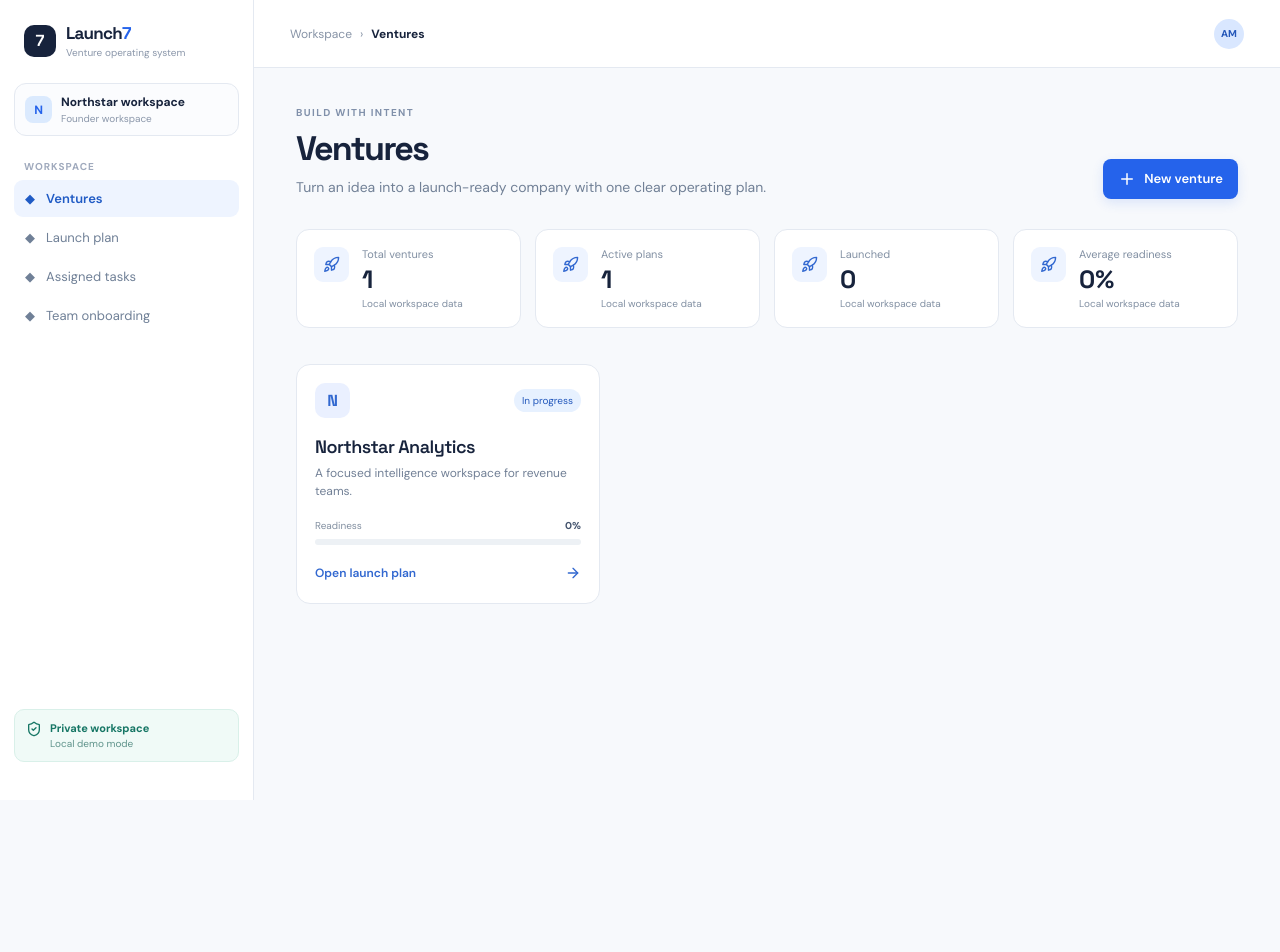
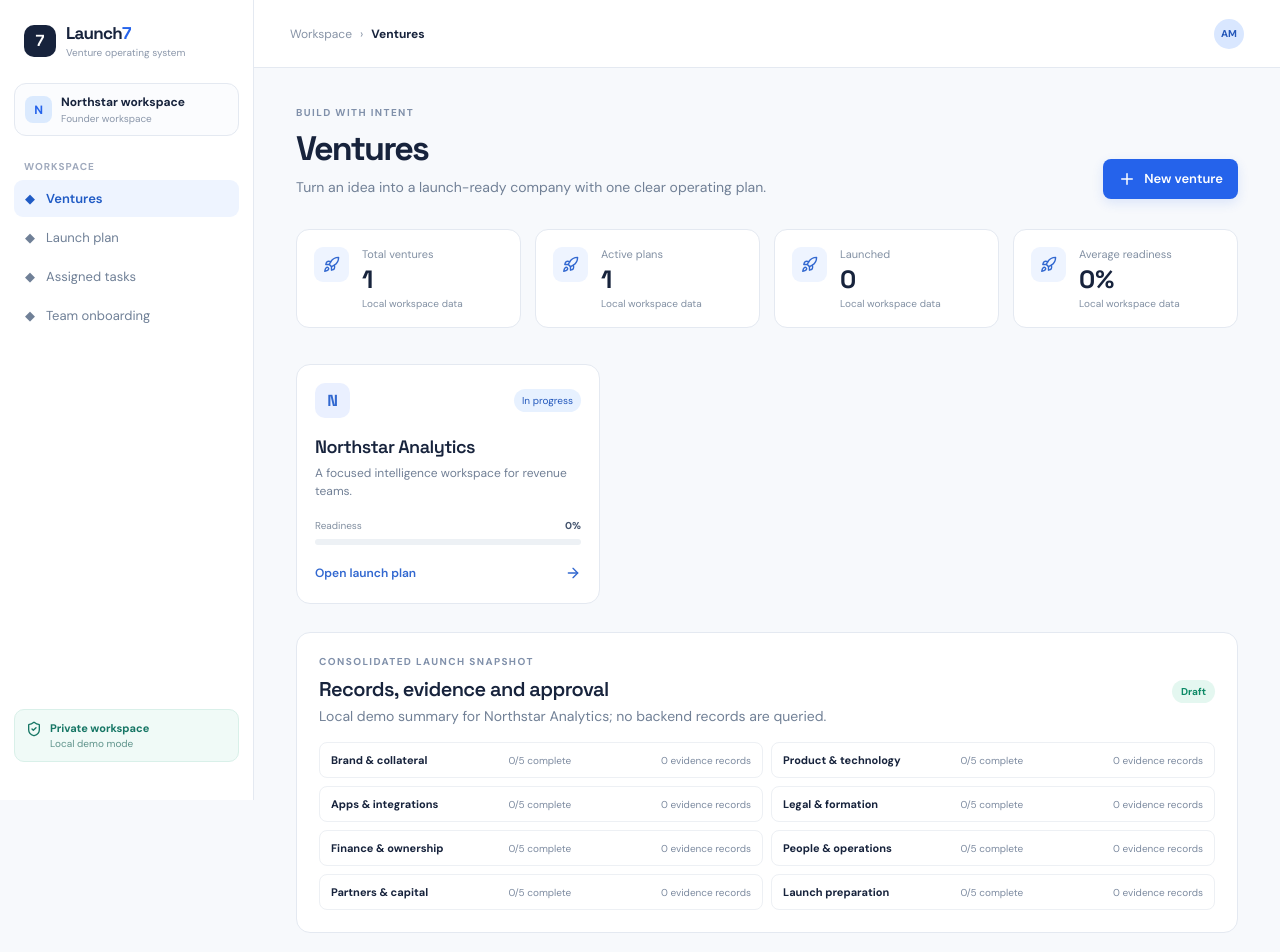
Before and after one commit to Abhisek-mallick/company-creaion-launch7, a React (Vite) app: page / in a window 1280 px wide. Shown: the top 952 px of the page. Before the commit the page ends 800 px from the top, so only its background shows below. Built offline with nearby package versions, Linux system fonts and the light colour scheme.

Commit message:
complete local demo task and launch snapshot flows

```diff
--- a/src/Launch7StandaloneV2.jsx
+++ b/src/Launch7StandaloneV2.jsx
@@ -115,6 +115,33 @@ const progress = (v) => {
     ? Math.round((a.filter((x) => x.status === "Done").length / a.length) * 100)
     : 0;
 };
+const domainRequirement = {
+  finance: ["budgetAmount", "fundingSource", "ownershipPercent"],
+  legal: ["entityType", "jurisdiction", "filingRoute"],
+  people: ["roleTitle", "personName", "onboardingPlan"],
+  apps: ["toolInventory", "permissionOwner", "testEvidence"],
+  partners: ["partnerName", "commitmentType", "partnerReference"],
+  launch: ["launchDate", "launchOwner", "recoveryPlan"],
+};
+const storedDomainData = (ventureId, key) => {
+  const tabs = WS[key]?.[1] || [];
+  return tabs.reduce((merged, _, index) => {
+    try {
+      return {
+        ...merged,
+        ...(JSON.parse(
+          localStorage.getItem(`launch7-draft-${ventureId}-${key}-${index}`),
+        ) || {}),
+      };
+    } catch {
+      return merged;
+    }
+  }, {});
+};
+const domainReady = (ventureId, key) =>
+  (domainRequirement[key] || []).every((field) =>
+    String(storedDomainData(ventureId, key)[field] || "").trim(),
+  );
 export default function Launch7StandaloneV2() {
   const [rows, setRows] = useState(initial);
   const [selected, setSelected] = useState(0);
@@ -133,6 +160,13 @@ export default function Launch7StandaloneV2() {
     setTimeout(() => setNotice(""), 1800);
   };
   const task = (key, id, patch) => {
+    if (patch.status === "Done" && !domainReady(v.id, key)) {
+      setNotice(
+        "Complete the required domain fields before checking this task.",
+      );
+      setTimeout(() => setNotice(""), 2200);
+      return;
+    }
     const next = rows.map((x, i) =>
       i === selected
         ? {
@@ -337,6 +371,42 @@ function Dashboard({ rows, open, newV }) {
             </button>
           </article>
         ))}
+      </div>
+      {rows[0] && <LaunchSnapshot venture={rows[0]} />}
+    </section>
+  );
+}
+function LaunchSnapshot({ venture }) {
+  const approval =
+    localStorage.getItem(`launch7-approval-${venture.id}`) || "Draft";
+  return (
+    <section className="launch-snapshot panel">
+      <div className="section-head">
+        <div>
+          <p className="eyebrow">CONSOLIDATED LAUNCH SNAPSHOT</p>
+          <h2>Records, evidence and approval</h2>
+          <p className="muted">
+            Local demo summary for {venture.name}; no backend records are
+            queried.
+          </p>
+        </div>
+        <span className="chip">{approval}</span>
+      </div>
+      <div className="snapshot-grid">
+        {keys.map((key) => {
+          const items = venture.tasks[key] || [];
+          const done = items.filter((item) => item.status === "Done").length;
+          const evidence = items.filter((item) => item.note).length;
+          return (
+            <div className="snapshot-row" key={key}>
+              <b>{WS[key][0]}</b>
+              <span>
+                {done}/{items.length} complete
+              </span>
+              <small>{evidence} evidence records</small>
+            </div>
+          );
+        })}
       </div>
     </section>
   );
@@ -760,6 +830,25 @@ function DomainControls({ k, data, update }) {
                 : "Describe the MVP scope, users, constraints and release outcome."
             }
           />
+          <button
+            type="button"
+            className="secondary"
+            disabled={!data.aiBrief?.trim()}
+            onClick={() =>
+              update("aiStatus", "Generated demo draft ready for review")
+            }
+          >
+            Generate demo draft
+          </button>
+          {data.aiStatus && (
+            <div className="evidence-preview">
+              <Rocket size={17} />
+              <span>
+                <b>{data.aiStatus}</b>
+                <small>{data.aiOutput}</small>
+              </span>
+            </div>
+          )}
         </Field>
       )}
       {method === "person" && (
@@ -1165,6 +1254,24 @@ function Tasks({ v, onTask }) {
               <div>
                 <b>{t.title}</b>
                 <small>{WS[k][0]}</small>
+                {(() => {
+                  try {
+                    const meta = JSON.parse(t.note || "{}");
+                    return (
+                      <small>
+                        {meta.assigneeName
+                          ? `Assigned to ${meta.assigneeName}`
+                          : meta.method === "ai" && meta.aiStatus
+                            ? meta.aiStatus
+                            : meta.file
+                              ? `Evidence preview: ${meta.file}`
+                              : "Unassigned · local demo"}
+                      </small>
+                    );
+                  } catch {
+                    return <small>Unassigned · local demo</small>;
+                  }
+                })()}
               </div>
               <span className="status-pill">{t.status}</span>
             </div>
--- a/src/styles.css
+++ b/src/styles.css
@@ -1444,3 +1444,51 @@ button {
   font-size: 10px;
   margin-top: 2px;
 }
+.launch-snapshot {
+  padding: 22px;
+  margin-top: 28px;
+}
+.launch-snapshot h2 {
+  font: 600 20px "Space Grotesk";
+  margin: 7px 0 4px;
+}
+.launch-snapshot .section-head {
+  margin-bottom: 15px;
+}
+.snapshot-grid {
+  display: grid;
+  grid-template-columns: repeat(2, 1fr);
+  gap: 8px;
+}
+.snapshot-row {
+  display: grid;
+  grid-template-columns: 1.3fr 0.8fr 1fr;
+  align-items: center;
+  gap: 8px;
+  border: 1px solid #edf0f4;
+  border-radius: 8px;
+  padding: 10px 11px;
+  font-size: 11px;
+}
+.snapshot-row span,
+.snapshot-row small {
+  color: #7d8ba0;
+  font-size: 10px;
+}
+.snapshot-row small {
+  text-align: right;
+}
+.domain-controls .evidence-preview {
+  margin-top: 8px;
+}
+@media (max-width: 760px) {
+  .snapshot-grid {
+    grid-template-columns: 1fr;
+  }
+  .snapshot-row {
+    grid-template-columns: 1fr;
+  }
+  .snapshot-row small {
+    text-align: left;
+  }
+}
```
Also changed, not shown: test/launch7.interaction.mjs (+38 -0 lines).
